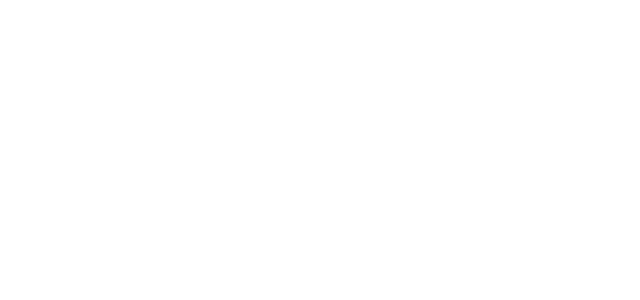
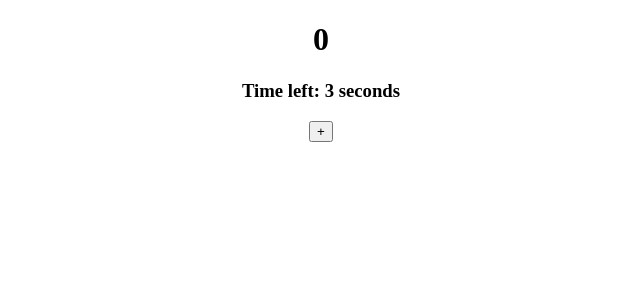
Before and after one commit to opauloh/react-exercises, a React (Create React App) app: page /click-game in a window 1280 px wide. Shown: the top 300 px of the page, without its empty margins (319-959 px from the left). Built offline with nearby package versions, Linux system fonts and the light colour scheme.

Commit message:
ClickGame with useRef and useEffect

```diff
--- a/src/App.js
+++ b/src/App.js
@@ -13,6 +13,7 @@
       <li><NavLink to="/use-fetch">useFetch</NavLink></li>
       <li><NavLink to="/refactor-use-fetch">useFetch with useReducer</NavLink></li>
       <li><NavLink to="/complex-form">Complex Form</NavLink></li>
+      <li><NavLink to="/click-game">Click Game</NavLink></li>
     </ul>
   );
 }
--- /dev/null
+++ b/src/exercises/ClickGame.js
@@ -0,0 +1,44 @@
+import React, { useState, useEffect, useRef } from "react";
+/*
+  Instructions:
+    You're building an app to see how many times you can click
+    a button in 10 seconds.
+
+    The UI has three parts, a button, a timer counting down from 10,
+    and a count of how many times you've clicked the button.
+
+    Once the timer reaches 0, remove the button from the UI.
+*/
+
+export default function CounterGame() {
+    const [count, setCount] = useState(0);
+    const [timeLeft, setTimeLeft] = useState(10);
+    const id = useRef(null);
+
+
+    function clear() {
+        window.clearInterval(id.current);
+    }
+
+    useEffect(() => {
+        if (timeLeft <= 0)
+            clear();
+    }, [timeLeft]);
+
+    useEffect(() => {
+        id.current = setInterval(() => {
+            setTimeLeft((t) => t - 1);
+        }, 1000);
+
+        return () => clear();
+    }, []);
+
+
+    return (
+        <div className="App" style={{ textAlign: 'center' }}>
+            <h1>{count}</h1>
+            <h3>Time left: {timeLeft} seconds</h3>
+            {timeLeft > 0 && <button onClick={() => setCount(c => c + 1)}>+</button>}
+        </div>
+    );
+}
--- a/src/index.js
+++ b/src/index.js
@@ -11,6 +11,7 @@
 import CustomUseFetch from './exercises/CustomUseFetch';
 import RefactorUseFetch from './exercises/RefactorUseFetch';
 import ComplexForm from './exercises/ComplexForm';
+import ClickGame from './exercises/ClickGame';
 
 
 ReactDOM.render(
@@ -25,6 +26,8 @@
         <Route path='/use-window-dimensions' exact={true} component={CustomUseWindowDimensions} />
         <Route path='/use-fetch' exact={true} component={CustomUseFetch} />
         <Route path='/refactor-use-fetch' exact={true} component={RefactorUseFetch} />
+        <Route path='/complex-form' exact={true} component={ComplexForm} />
+        <Route path='/click-game' exact={true} component={ClickGame} />
         <Route path='/' exact={true} component={App} />
       </Switch>
     </BrowserRouter>
```
